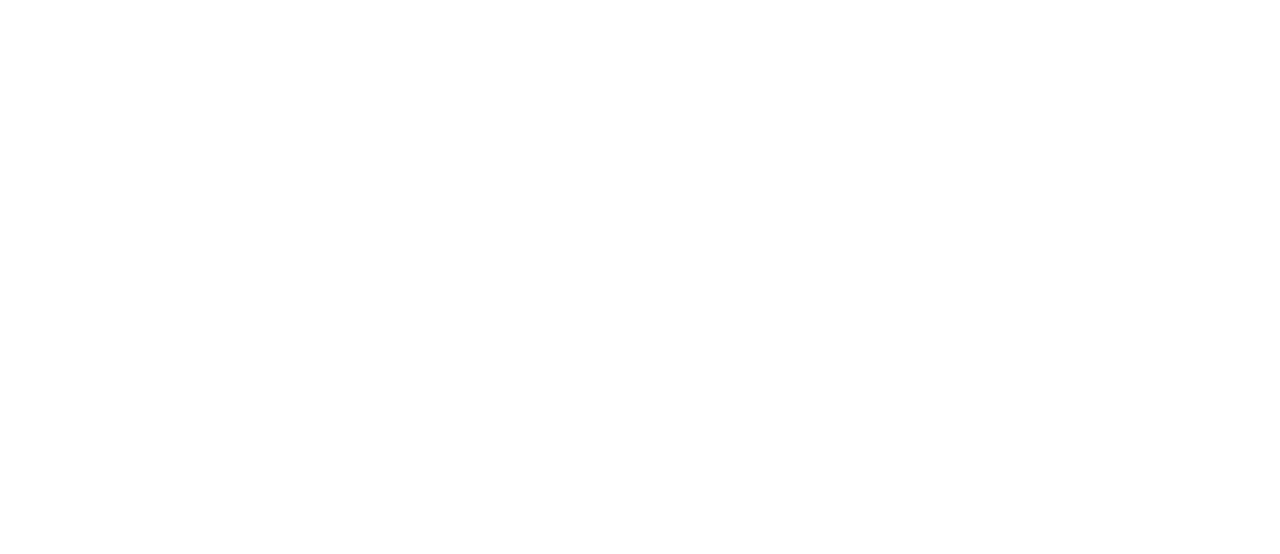
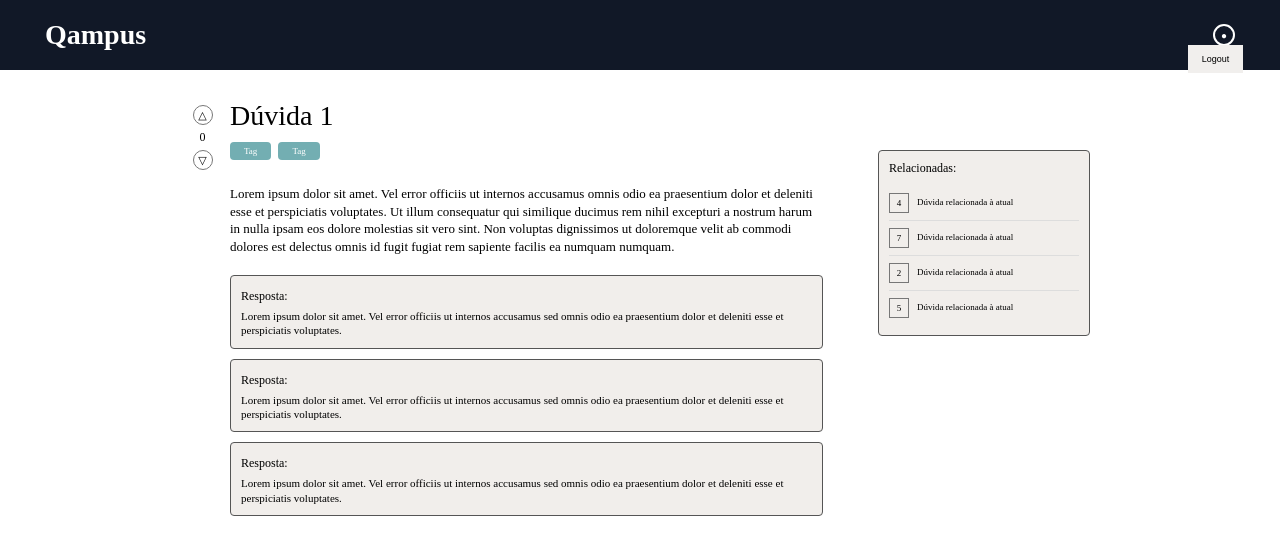
Before and after one commit to DivBruno/qampus-app, an Angular app in the folder frontend/frontend-qampus-app/: page /duvida/1 in a window 1280 px wide. Before the commit this address led to /. Shown: the top 554 px of the page. Built offline with nearby package versions, Linux system fonts and the light colour scheme; sample sign-in values are in the browser's storage.

Commit message:
feat: implementa tela de visualizacao de duvida

```diff
--- a/frontend/frontend-qampus-app/src/app/app.routes.ts
+++ b/frontend/frontend-qampus-app/src/app/app.routes.ts
@@ -5,6 +5,7 @@
 import { Unauthorized } from './auth/unauthorized/unauthorized';
 import { authGuard } from './auth/auth-guard';
 import { Home } from './home/home';
+import { Duvida } from './duvida/duvida';
 
 export const routes: Routes = [
   {
@@ -28,5 +29,12 @@
     path: '',
     redirectTo: 'login',
     pathMatch: 'full'
-  }
+  },
+
+  {
+    path: 'duvida/:id',
+    component: Duvida,
+    canActivate: [authGuard],
+  },
+
 ];
--- /dev/null
+++ b/frontend/frontend-qampus-app/src/app/duvida/duvida.css
@@ -0,0 +1,281 @@
+.topbar {
+  height: 70px;
+
+  background-color: #111827;
+
+  display: flex;
+  align-items: center;
+  justify-content: space-between;
+
+  padding: 0 45px;
+
+  box-sizing: border-box;
+}
+
+.topbar h1 {
+  color: white;
+
+  margin: 0;
+
+  font-size: 28px;
+}
+
+.profile-area {
+  position: relative;
+
+  height: 100%;
+
+  display: flex;
+  align-items: center;
+}
+
+.profile-icon {
+  color: white;
+
+  border: 2px solid white;
+
+  border-radius: 50%;
+
+  width: 18px;
+  height: 18px;
+
+  display: flex;
+  justify-content: center;
+  align-items: center;
+
+  font-size: 10px;
+}
+
+.logout-button {
+  position: absolute;
+
+  top: 45px;
+  right: -8px;
+
+  width: 55px;
+  height: 28px;
+
+  border: none;
+
+  background-color: #f1efed;
+
+  font-size: 9px;
+
+  cursor: pointer;
+}
+
+
+.duvida-container {
+  max-width: 900px;
+
+  margin: 0 auto;
+
+  padding: 30px 20px;
+
+  display: flex;
+
+  gap: 55px;
+
+  align-items: flex-start;
+}
+
+
+.main-content {
+  flex: 1;
+
+  min-width: 0;
+}
+
+
+.question {
+  display: flex;
+
+  gap: 15px;
+}
+
+
+.vote-area {
+  width: 25px;
+
+  display: flex;
+
+  flex-direction: column;
+
+  align-items: center;
+
+  padding-top: 5px;
+}
+
+
+.vote-button {
+  width: 20px;
+  height: 20px;
+
+  border: 1px solid #777;
+
+  border-radius: 50%;
+
+  background-color: white;
+
+  cursor: pointer;
+
+  font-size: 11px;
+
+  padding: 0;
+}
+
+
+.vote-count {
+  margin: 5px 0;
+
+  font-size: 12px;
+}
+
+
+.question-content {
+  flex: 1;
+}
+
+
+.question-content h2 {
+  margin: 0 0 10px;
+
+  font-size: 28px;
+
+  font-weight: 400;
+}
+
+
+.tags {
+  display: flex;
+
+  gap: 7px;
+
+  margin-bottom: 25px;
+}
+
+
+.tag {
+  background-color: #73aeb2;
+
+  color: white;
+
+  border-radius: 4px;
+
+  padding: 4px 14px;
+
+  font-size: 9px;
+}
+
+
+.descricao {
+  font-size: 13px;
+
+  line-height: 1.35;
+
+  margin-bottom: 20px;
+}
+
+
+.respostas {
+  display: flex;
+
+  flex-direction: column;
+
+  gap: 10px;
+}
+
+
+.resposta {
+  border: 1px solid #555;
+
+  border-radius: 4px;
+
+  padding: 10px;
+
+  background-color: #f1eeeb;
+}
+
+
+.resposta strong {
+  font-size: 12px;
+
+  font-weight: 400;
+}
+
+
+.resposta p {
+  font-size: 11px;
+
+  line-height: 1.3;
+
+  margin: 5px 0 0;
+}
+
+
+.relacionadas {
+  width: 190px;
+
+  border: 1px solid #555;
+
+  border-radius: 4px;
+
+  background-color: #f1eeeb;
+
+  padding: 10px;
+
+  margin-top: 50px;
+}
+
+
+.relacionadas h3 {
+  margin: 0 0 10px;
+
+  font-size: 12px;
+
+  font-weight: 400;
+}
+
+
+.relacionada {
+  display: flex;
+
+  align-items: center;
+
+  gap: 8px;
+
+  padding: 7px 0;
+
+  cursor: pointer;
+
+  border-bottom: 1px solid #ddd;
+}
+
+
+.relacionada:last-child {
+  border-bottom: none;
+}
+
+
+.related-votes {
+  width: 18px;
+  height: 18px;
+
+  border: 1px solid #777;
+
+  display: flex;
+
+  align-items: center;
+  justify-content: center;
+
+  font-size: 9px;
+
+  flex-shrink: 0;
+}
+
+
+.related-title {
+  font-size: 9px;
+
+  line-height: 1.1;
+}
--- /dev/null
+++ b/frontend/frontend-qampus-app/src/app/duvida/duvida.html
@@ -0,0 +1,121 @@
+<header class="topbar">
+
+  <h1>Qampus</h1>
+
+  <div class="profile-area">
+
+    <div class="profile-icon">
+      ●
+    </div>
+
+    <button
+      type="button"
+      class="logout-button"
+      (click)="logout()">
+      Logout
+    </button>
+
+  </div>
+
+</header>
+
+
+<main class="duvida-container">
+
+  <section class="main-content">
+
+    <div class="question">
+
+      <div class="vote-area">
+
+        <button
+          type="button"
+          class="vote-button"
+          (click)="votar(1)">
+          △
+        </button>
+
+        <span class="vote-count">
+          {{ votos }}
+        </span>
+
+        <button
+          type="button"
+          class="vote-button"
+          (click)="votar(-1)">
+          ▽
+        </button>
+
+      </div>
+
+
+      <div class="question-content">
+
+        <h2>{{ titulo }}</h2>
+
+        <div class="tags">
+
+          @for (tag of tags; track tag) {
+            <span class="tag">
+              {{ tag }}
+            </span>
+          }
+
+        </div>
+
+
+        <p class="descricao">
+          {{ descricao }}
+        </p>
+
+
+        <section class="respostas">
+
+          @for (resposta of respostas; track resposta.id) {
+
+            <article class="resposta">
+
+              <strong>Resposta:</strong>
+
+              <p>
+                {{ resposta.texto }}
+              </p>
+
+            </article>
+
+          }
+
+        </section>
+
+      </div>
+
+    </div>
+
+  </section>
+
+
+  <aside class="relacionadas">
+
+    <h3>Relacionadas:</h3>
+
+    @for (duvida of relacionadas; track duvida.id) {
+
+      <div
+        class="relacionada"
+        (click)="visualizarRelacionada(duvida.id)">
+
+        <span class="related-votes">
+          {{ duvida.votos }}
+        </span>
+
+        <span class="related-title">
+          {{ duvida.titulo }}
+        </span>
+
+      </div>
+
+    }
+
+  </aside>
+
+</main>
--- /dev/null
+++ b/frontend/frontend-qampus-app/src/app/duvida/duvida.ts
@@ -0,0 +1,99 @@
+import { Component } from '@angular/core';
+import { Router } from '@angular/router';
+import { AuthService } from '../auth/auth-service';
+
+interface Resposta {
+  id: number;
+  texto: string;
+}
+
+interface DuvidaRelacionada {
+  id: number;
+  titulo: string;
+  votos: number;
+}
+
+@Component({
+  selector: 'app-duvida',
+  imports: [],
+  templateUrl: './duvida.html',
+  styleUrl: './duvida.css',
+})
+export class Duvida {
+
+  titulo = 'Dúvida 1';
+
+  descricao = `
+    Lorem ipsum dolor sit amet. Vel error officiis ut internos accusamus
+    omnis odio ea praesentium dolor et deleniti esse et perspiciatis
+    voluptates. Ut illum consequatur qui similique ducimus rem nihil
+    excepturi a nostrum harum in nulla ipsam eos dolore molestias sit
+    vero sint. Non voluptas dignissimos ut doloremque velit ab commodi
+    dolores est delectus omnis id fugit fugiat rem sapiente facilis ea
+    numquam numquam.
+  `;
+
+  votos = 0;
+
+  tags = ['Tag', 'Tag'];
+
+  respostas: Resposta[] = [
+    {
+      id: 1,
+      texto: 'Lorem ipsum dolor sit amet. Vel error officiis ut internos accusamus sed omnis odio ea praesentium dolor et deleniti esse et perspiciatis voluptates.'
+    },
+    {
+      id: 2,
+      texto: 'Lorem ipsum dolor sit amet. Vel error officiis ut internos accusamus sed omnis odio ea praesentium dolor et deleniti esse et perspiciatis voluptates.'
+    },
+    {
+      id: 3,
+      texto: 'Lorem ipsum dolor sit amet. Vel error officiis ut internos accusamus sed omnis odio ea praesentium dolor et deleniti esse et perspiciatis voluptates.'
+    }
+  ];
+
+  relacionadas: DuvidaRelacionada[] = [
+    {
+      id: 2,
+      titulo: 'Dúvida relacionada à atual',
+      votos: 4
+    },
+    {
+      id: 3,
+      titulo: 'Dúvida relacionada à atual',
+      votos: 7
+    },
+    {
+      id: 4,
+      titulo: 'Dúvida relacionada à atual',
+      votos: 2
+    },
+    {
+      id: 5,
+      titulo: 'Dúvida relacionada à atual',
+      votos: 5
+    }
+  ];
+
+  constructor(
+    private authService: AuthService,
+    private router: Router
+  ) {}
+
+  logout(): void {
+    this.authService.logout();
+    this.router.navigate(['/login']);
+  }
+
+  voltar(): void {
+    this.router.navigate(['/home']);
+  }
+
+  votar(valor: number): void {
+    this.votos += valor;
+  }
+
+  visualizarRelacionada(id: number): void {
+    this.router.navigate(['/duvida', id]);
+  }
+}
```
Also changed, not shown: 1 other file (tests, documents, lock files or other folders).
